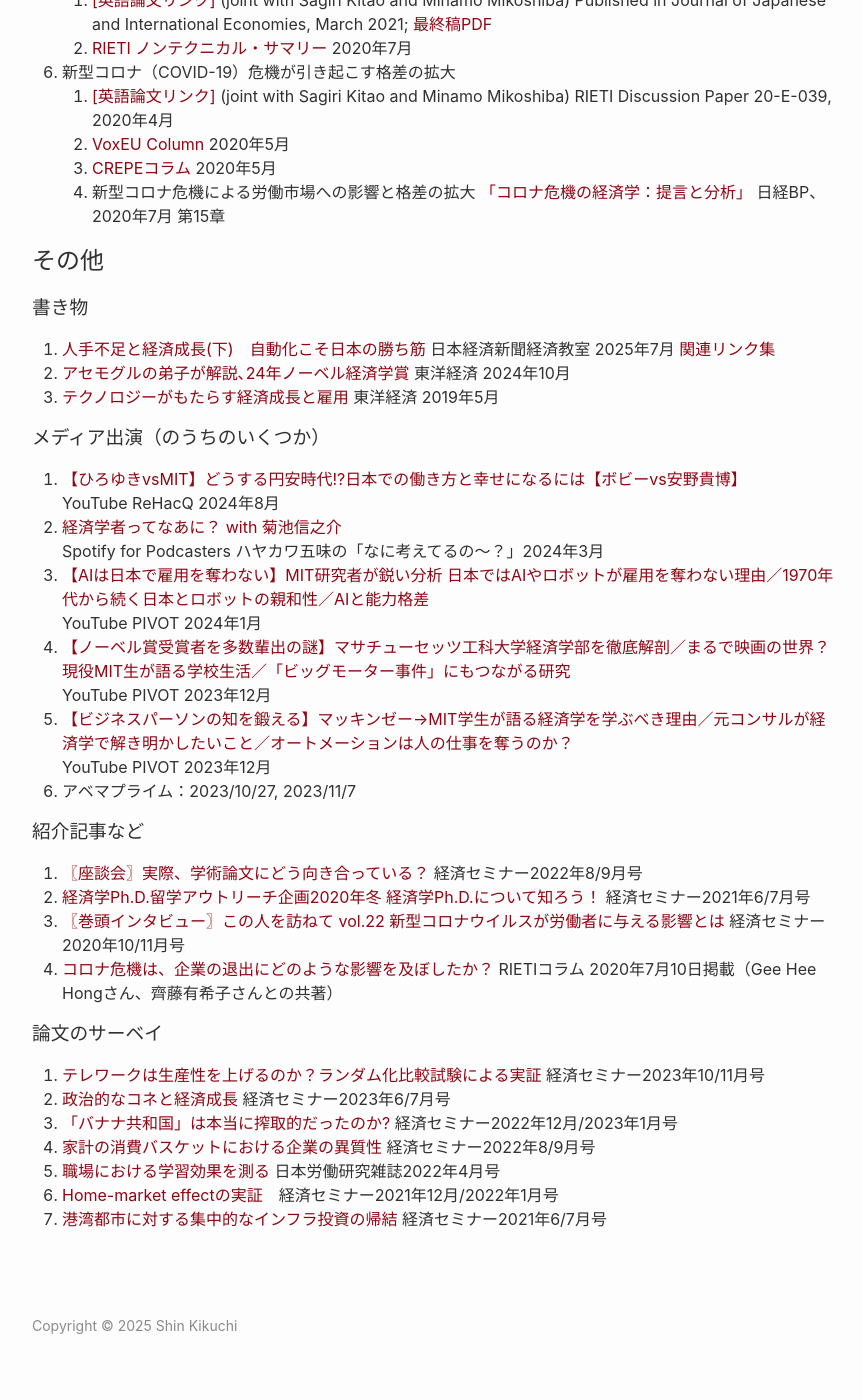
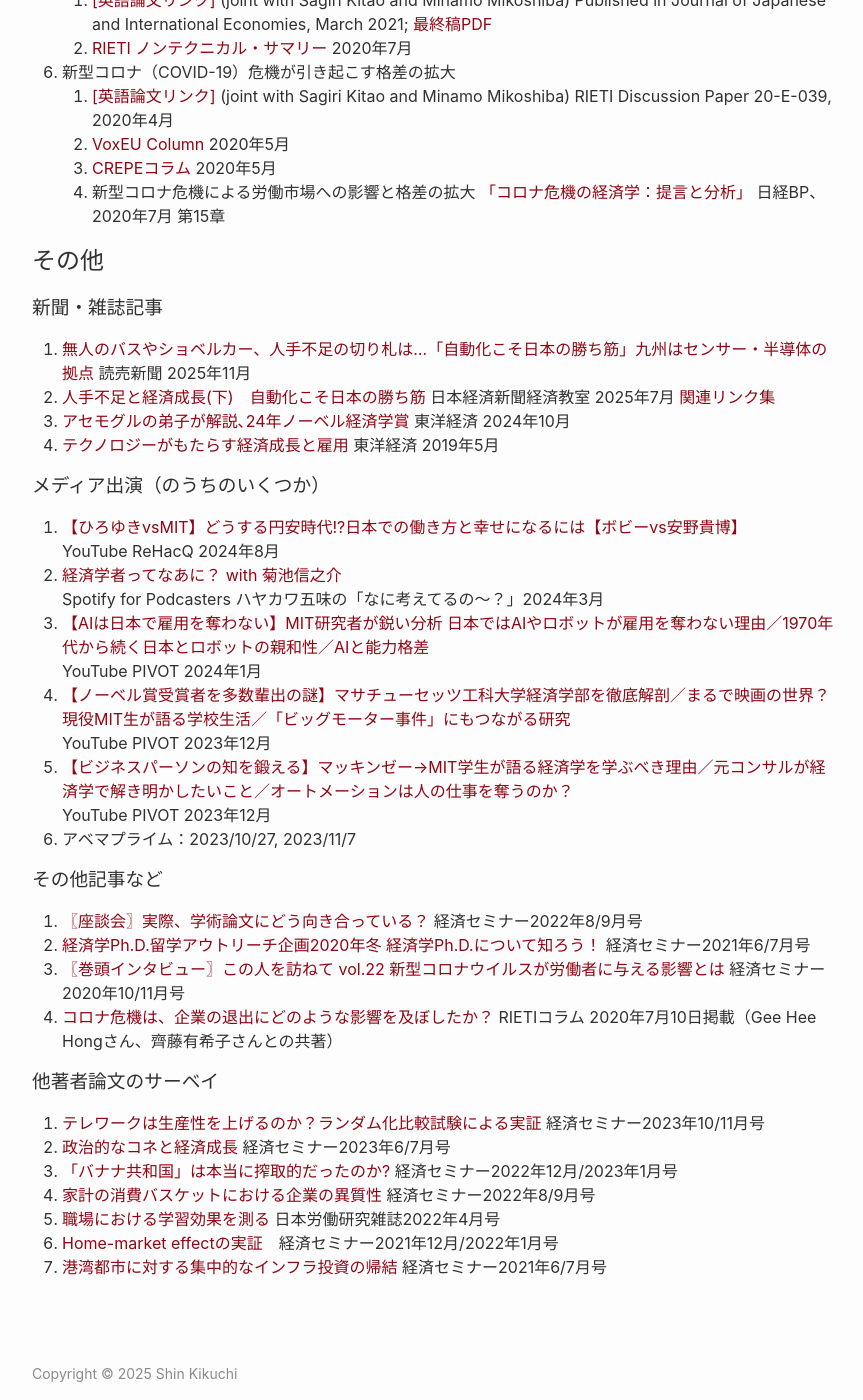
Before and after one commit to shinnkikuchi/shinnkikuchi.github.io, a Jekyll site: the page built from index_ja.md, in a window 1280 px wide and 1400 px high, scrolled down 1608 px. Shown: the whole window, without its empty margins (188-1051 px from the left). Built offline with Jekyll 4.4.1, drawn with Linux system fonts in a browser that asks for light colours; before the commit the page ends 2960 px from its top, so only the background shows below that.

Commit message:
Update index_ja.md

```diff
--- a/index_ja.md
+++ b/index_ja.md
@@ -79,10 +79,11 @@ permalink: /ja/
 
 
 ## その他
-### 書き物
-1. <a href="https://www.nikkei.com/article/DGKKZO90353140Q5A730C2KE8000/" target="_blank">人手不足と経済成長(下)　自動化こそ日本の勝ち筋</a> 日本経済新聞経済教室 2025年7月 <a href="/files/memo/reference_nikkei_20250731_v202507310600.pdf" target="_blank">関連リンク集</a>
-2. <a href="https://toyokeizai.net/articles/-/834064" target="_blank">アセモグルの弟子が解説､24年ノーベル経済学賞</a> 東洋経済 2024年10月
-3.  <a href="https://toyokeizai.net/articles/-/568186" target="_blank">テクノロジーがもたらす経済成長と雇用</a> 東洋経済 2019年5月
+### 新聞・雑誌記事
+1. <a href="https://www.yomiuri.co.jp/local/kyushu/news/20251107-OYS1T50028/3/" target="_blank"> 無人のバスやショベルカー、人手不足の切り札は…「自動化こそ日本の勝ち筋」九州はセンサー・半導体の拠点 </a> 読売新聞 2025年11月
+2. <a href="https://www.nikkei.com/article/DGKKZO90353140Q5A730C2KE8000/" target="_blank">人手不足と経済成長(下)　自動化こそ日本の勝ち筋</a> 日本経済新聞経済教室 2025年7月 <a href="/files/memo/reference_nikkei_20250731_v202507310600.pdf" target="_blank">関連リンク集</a>
+3. <a href="https://toyokeizai.net/articles/-/834064" target="_blank">アセモグルの弟子が解説､24年ノーベル経済学賞</a> 東洋経済 2024年10月
+4.  <a href="https://toyokeizai.net/articles/-/568186" target="_blank">テクノロジーがもたらす経済成長と雇用</a> 東洋経済 2019年5月
 
 ### メディア出演（のうちのいくつか）
 1. <a href="https://www.youtube.com/watch?v=H5IVSMGIoyg" target="_blank">【ひろゆきvsMIT】どうする円安時代!?日本での働き方と幸せになるには【ボビーvs安野貴博】</a>
@@ -97,13 +98,13 @@ permalink: /ja/
    YouTube PIVOT 2023年12月
 6. アベマプライム：2023/10/27, 2023/11/7
 
-### 紹介記事など
+### その他記事など
 1. <a href="https://www.web-nippyo.jp/28418/" target="_blank">〖座談会〗実際、学術論文にどう向き合っている？</a> 経済セミナー2022年8/9月号
 2. <a href="https://note.com/keisemi/n/n99c0b87f88f4" target="_blank">経済学Ph.D.留学アウトリーチ企画2020年冬 経済学Ph.D.について知ろう！</a> 経済セミナー2021年6/7月号
 3. <a href="https://www.web-nippyo.jp/20680/" target="_blank">〖巻頭インタビュー〗この人を訪ねて vol.22 新型コロナウイルスが労働者に与える影響とは</a> 経済セミナー2020年10/11月号
 4. <a href="https://www.rieti.go.jp/jp/columns/a01_0607.html" target="_blank">コロナ危機は、企業の退出にどのような影響を及ぼしたか？</a> RIETIコラム 2020年7月10日掲載（Gee Hee Hongさん、齊藤有希子さんとの共著）
 
-### 論文のサーベイ
+### 他著者論文のサーベイ
 1. <a href="https://www.web-nippyo.jp/32897/" target="_blank">テレワークは生産性を上げるのか？ランダム化比較試験による実証</a> 経済セミナー2023年10/11月号
 2. <a href="https://www.web-nippyo.jp/32030/" target="_blank">政治的なコネと経済成長</a> 経済セミナー2023年6/7月号
 3. <a href="https://www.web-nippyo.jp/29934/" target="_blank">「バナナ共和国」は本当に搾取的だったのか?</a> 経済セミナー2022年12月/2023年1月号
```
